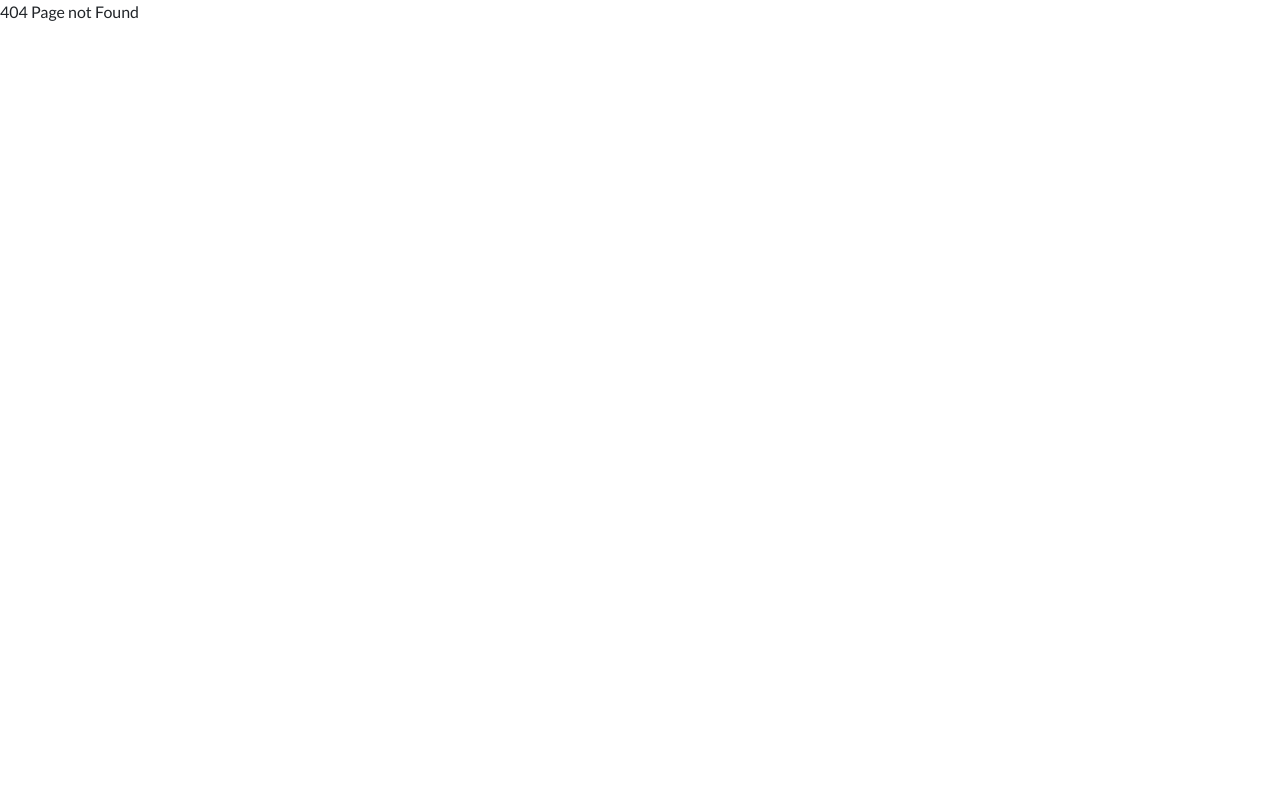
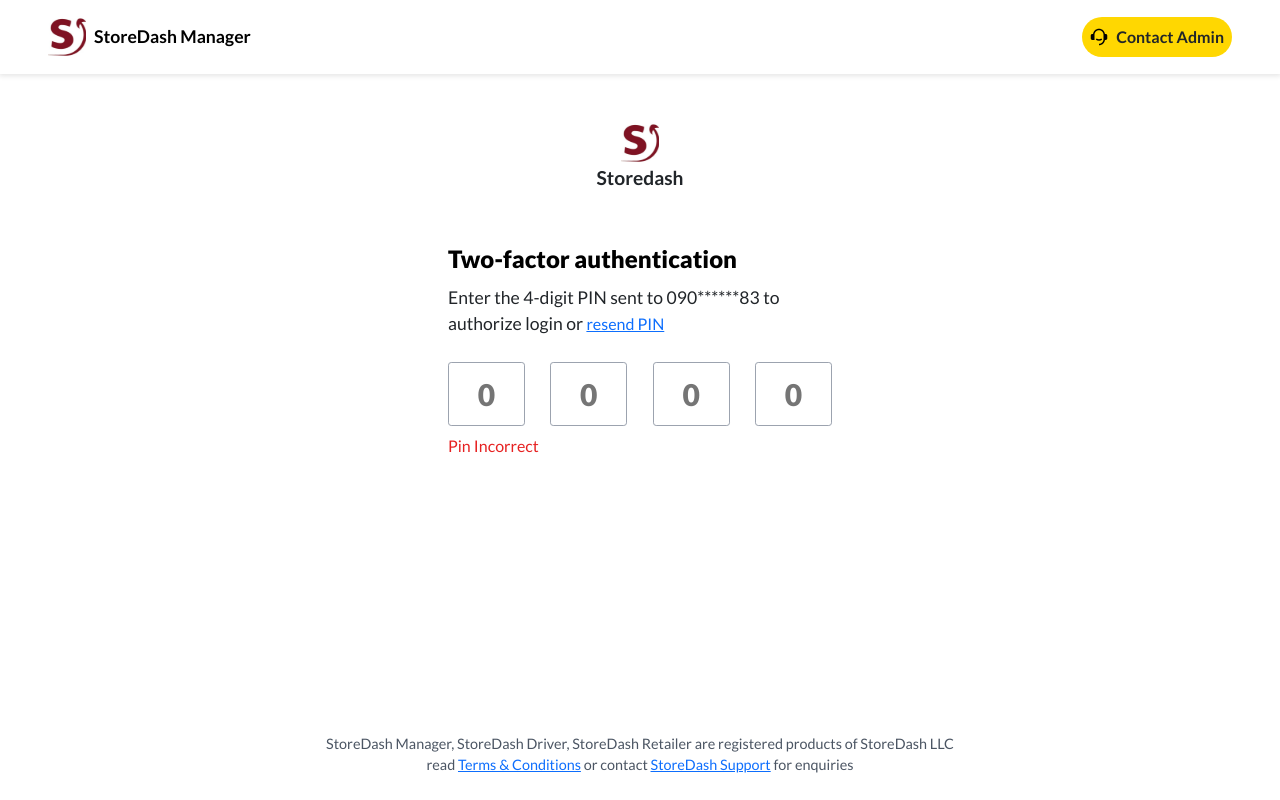
Before and after one commit to kbabawale/nextjs-combo, a Next.js app: page /otp in a window 1280 px wide. Before the commit this address had no page. Built offline with nearby package versions, Linux system fonts and the light colour scheme.

Commit message:
otp page

```diff
--- /dev/null
+++ b/app/components/elements/OTPInput/OTPInput.module.scss
@@ -0,0 +1,21 @@
+.input {
+  margin: 0.5rem 0;
+  padding: 0.7rem 0.5rem;
+  border: 0.1rem solid #9ca3af;
+  outline: none;
+  border-radius: 0.2rem;
+  &:focus {
+    border: 0.1rem solid #000;
+  }
+  width: 20%;
+  height: 4rem;
+  text-align: center;
+  font-weight: 800;
+  font-size: 30px;
+}
+.invalid {
+  border: 0.15rem solid #e62121;
+}
+.valid {
+  border: 0.1rem solid #9ca3af;
+}
--- /dev/null
+++ b/app/components/elements/OTPInput/OTPInput.tsx
@@ -0,0 +1,64 @@
+import { useState, useRef } from 'react';
+import styles from './OTPInput.module.scss';
+
+type AppProps = {
+    placeholder?: string;
+}
+
+
+
+const OTPInput = ({ placeholder }: AppProps) => {
+
+    const [validity, setValidity] = useState<boolean>(true);
+
+    const inputOne = useRef<HTMLInputElement>(null);
+    const inputTwo = useRef<HTMLInputElement>(null);
+    const inputThree = useRef<HTMLInputElement>(null);
+    const inputFour = useRef<HTMLInputElement>(null);
+
+    const focusFn = (index: number) => {
+        switch (index) {
+            case 1:
+                if (inputOne.current?.value.trim()) inputTwo.current?.focus();
+                break;
+            case 2:
+                if (inputTwo.current?.value.trim()) inputThree.current?.focus();
+                break;
+            case 3:
+                if (inputThree.current?.value.trim()) inputFour.current?.focus();
+                break;
+            case 4:
+            default:
+                if (inputFour.current?.value.trim()) processOTP();
+        }
+    }
+
+    const processOTP = () => {
+        let one = inputOne.current?.value.trim();
+        let two = inputTwo.current?.value.trim();
+        let three = inputThree.current?.value.trim();
+        let four = inputFour.current?.value.trim();
+
+        let code: number = Number(`${one}${two}${three}${four}`);
+
+        if (code === 1111) {
+            setValidity(false);
+        } else {
+            setValidity(true);
+        }
+
+
+
+
+    }
+    return (
+        <div className={`w-100 d-flex align-items-center justify-content-between`}>
+            <input ref={inputOne} onChange={() => focusFn(1)} maxLength={1} className={`${styles.input} ${validity ? styles.valid : styles.invalid}`} type="text" placeholder={placeholder} />
+            <input ref={inputTwo} onChange={() => focusFn(2)} maxLength={1} className={`${styles.input} ${validity ? styles.valid : styles.invalid}`} type="text" placeholder={placeholder} />
+            <input ref={inputThree} onChange={() => focusFn(3)} maxLength={1} className={`${styles.input} ${validity ? styles.valid : styles.invalid}`} type="text" placeholder={placeholder} />
+            <input ref={inputFour} onChange={() => focusFn(4)} maxLength={1} className={`${styles.input} ${validity ? styles.valid : styles.invalid}`} type="text" placeholder={placeholder} />
+        </div>
+    )
+}
+
+export default OTPInput;
--- /dev/null
+++ b/app/components/templates/OTP/index.tsx
@@ -0,0 +1,42 @@
+import Footer from "../../layouts/Footer/Footer";
+import Header from "../../layouts/Header/Header";
+import Link from 'next/link'
+import Image from 'next/image'
+import logo from '../../../../public/logo/logo.svg';
+import OTPInput from "../../elements/OTPInput/OTPInput";
+
+type AppProps = {
+    heading: string;
+    phoneNumber: string;
+}
+
+const OTP = ({ heading, phoneNumber }: AppProps) => {
+    return (
+        <div className={`d-flex flex-column`}>
+            <Header />
+            <main className={`mt-5 d-flex flex-column flex-fill justify-content-center align-items-center text-left`}>
+                <Image className="" src={logo} alt="Logo" />
+                <span className={`fw-600 text-12`}>Storedash</span>
+
+                <form className={`d-flex flex-column w-30 mx-auto`}>
+                    <span className={`mt-5 fw-800 color-black text-15`}>{heading}</span>
+                    <div className="my-2">
+                        <span className={`fw-400 text-11`}>{`Enter the 4-digit PIN sent to ${phoneNumber} to authorize login or `}</span>
+                        <Link href="/" className={`fw-400 text-11 link hover`}><a>resend PIN</a></Link>
+                    </div>
+
+                    <div className="mt-2">
+                        <OTPInput placeholder="0" />
+                    </div>
+
+                    <span className={`error fw-500`}>Pin Incorrect</span>
+
+                </form>
+            </main>
+            <Footer />
+
+        </div>
+    )
+}
+
+export default OTP;
--- /dev/null
+++ b/app/model/PasswordAction.ts
@@ -0,0 +1,4 @@
+export enum PasswordAction {
+    RESETPASSWORD = 'RESETPASSWORD',
+    SETNEWPASSWORD = 'SETNEWPASSWORD'
+}
--- a/pages/_document.tsx
+++ b/pages/_document.tsx
@@ -4,6 +4,7 @@ class CustomDocument extends Document {
     return = (): JSX.Element => (
         <Html>
             <Head>
+                <link rel="shortcut icon" href="/logo/logo.png" />
             </Head>
             <body>
                 <Main />
--- a/pages/api/hello.ts
+++ /dev/null
@@ -1,13 +0,0 @@
-// Next.js API route support: https://nextjs.org/docs/api-routes/introduction
-import type { NextApiRequest, NextApiResponse } from 'next'
-
-type Data = {
-  name: string
-}
-
-export default function handler(
-  req: NextApiRequest,
-  res: NextApiResponse<Data>
-) {
-  res.status(200).json({ name: 'John Doe' })
-}
--- a/pages/index.tsx
+++ b/pages/index.tsx
@@ -3,9 +3,9 @@ import Login from '../app/components/templates/Login/Login';
 
 const Home: NextPage = () => {
   return (
-    <>
-      <Login />
-    </>
+
+    <Login />
+
   )
 }
 
--- /dev/null
+++ b/pages/otp.tsx
@@ -0,0 +1,10 @@
+import type { NextPage } from 'next'
+import OTP from '../app/components/templates/OTP'
+
+const OTPPage: NextPage = () => {
+    return (
+        <OTP heading='Two-factor authentication' phoneNumber='090******83' />
+    )
+}
+
+export default OTPPage
```
Also changed, not shown: app/components/templates/ResetPassword/index.tsx (+16 -7 lines), pages/_app.tsx (+6 -1 lines), pages/reset-password.tsx (+4 -5 lines), pages/set-new-password.tsx (added, +13 -0 lines).
